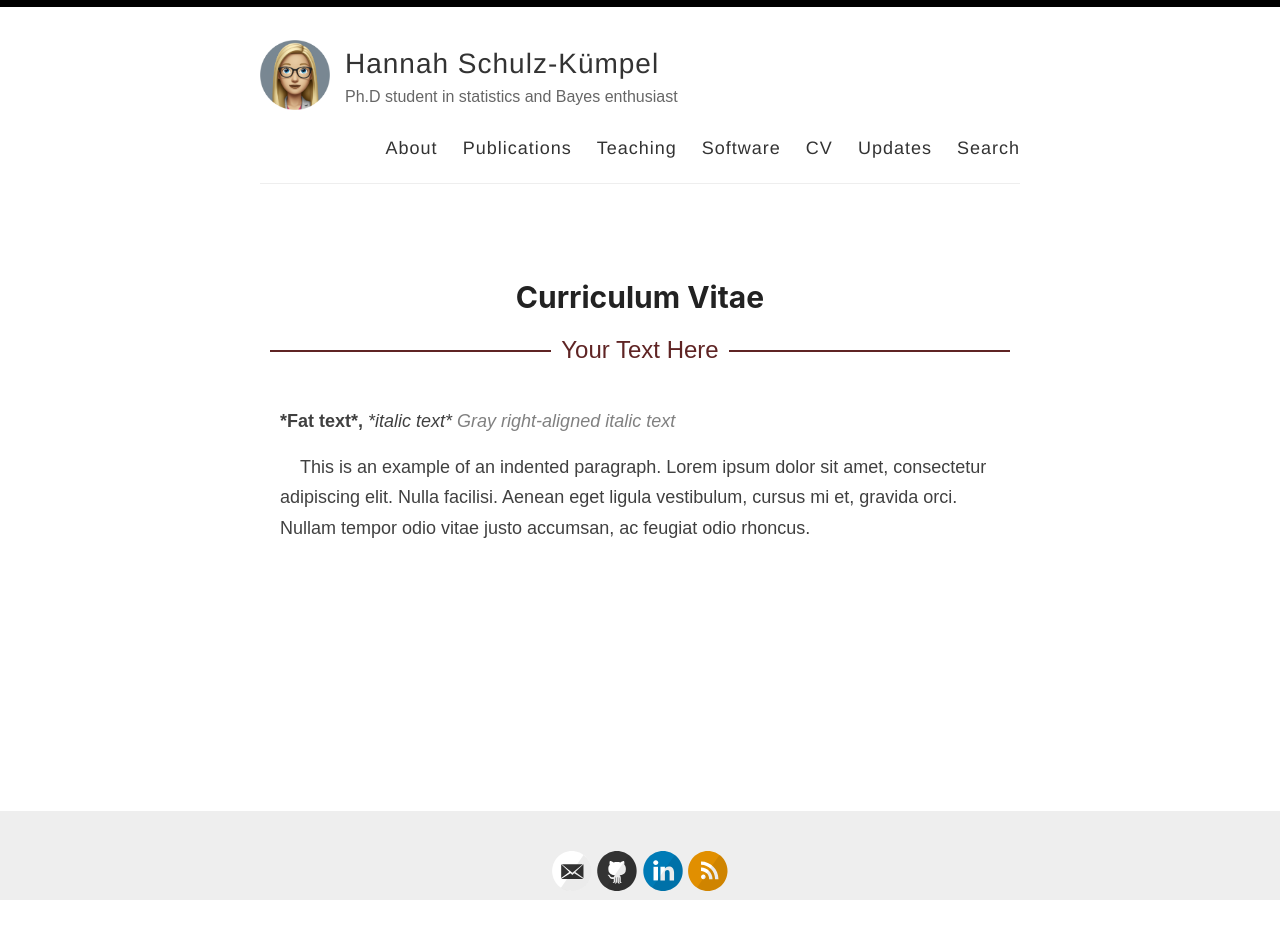
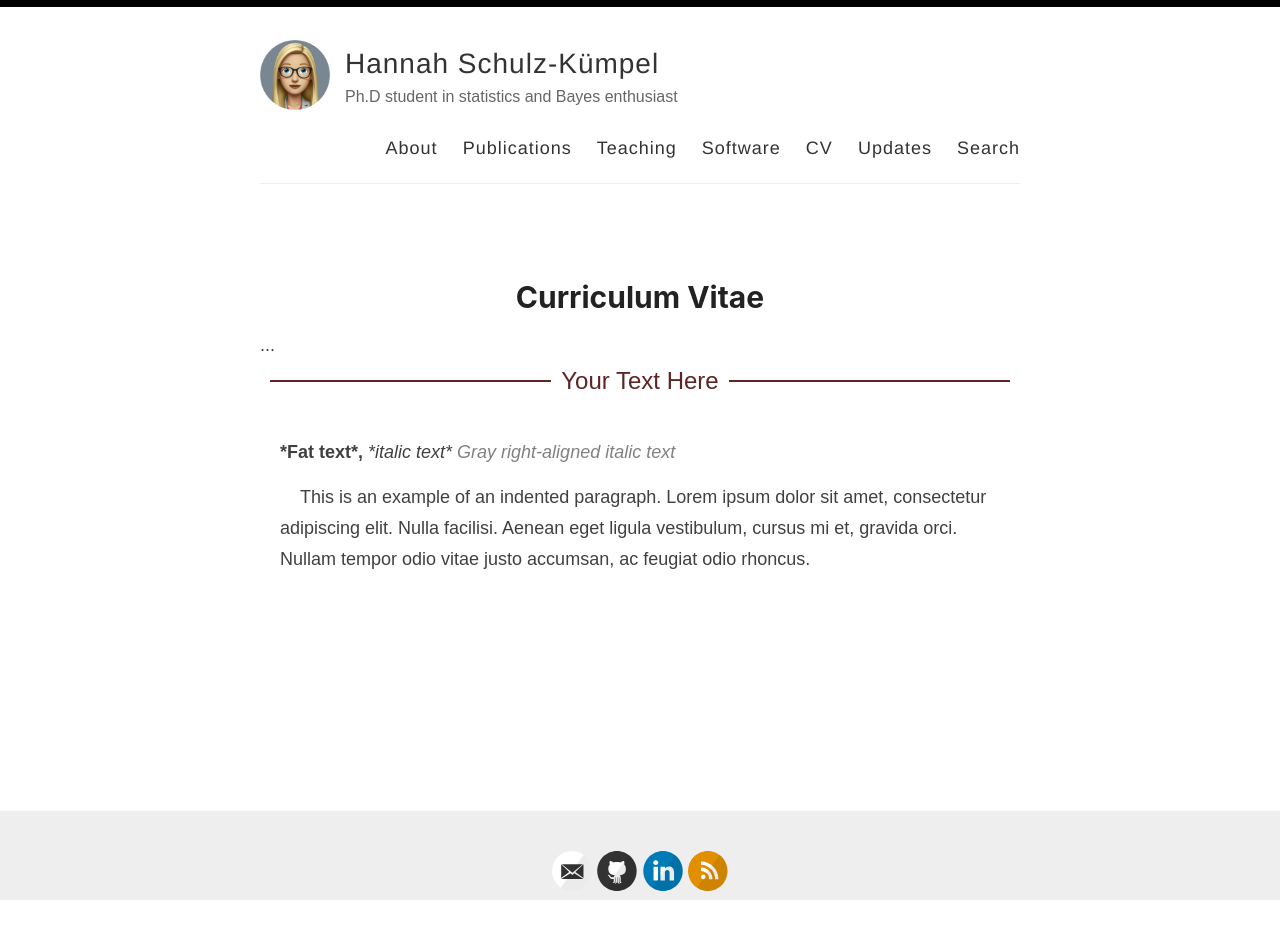
Before and after one commit to 11annah/11annah.github.io, a Jekyll site: the page built from _pages/cv.md, in a window 1280 px wide. Built offline with Jekyll 4.4.1, drawn with Linux system fonts in a browser that asks for light colours.

Commit message:
Update cv.html

```diff
--- a/_layouts/cv.html
+++ b/_layouts/cv.html
@@ -52,8 +52,10 @@ layout: default
 
 
 <article class="page">
-
-   <div><h1>{{ page.title }}</h1></div>
+ <h1>{{ page.title }}</h1>
+ <div class="entry">
+    ...
+ </div>
 
     {{ content }}
 
```
